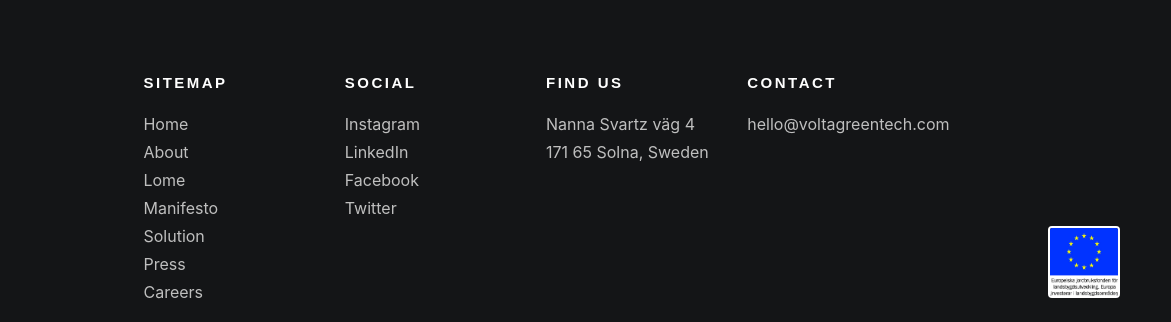
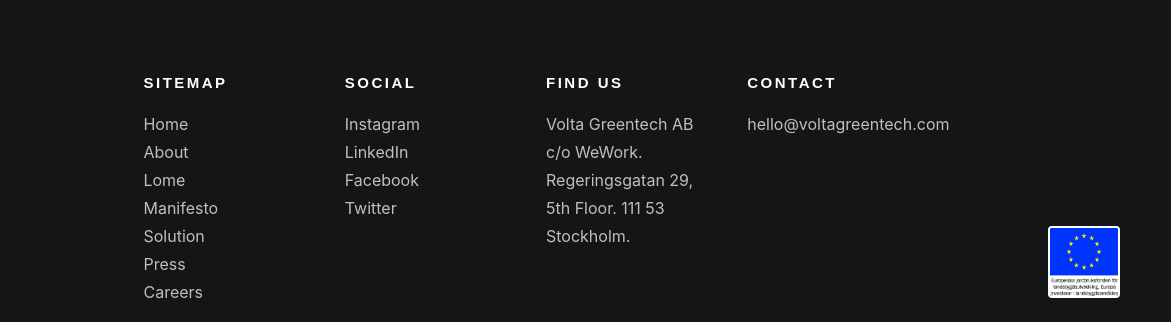
Before and after one commit to johan-akerman/VoltaGreentech, a Gatsby site: page / in a window 1280 px wide. Shown: the part 5002-5324 px from the top of the page, 109-1280 px from the left. Built offline with nearby package versions, Linux system fonts and the light colour scheme; Gatsby itself is replaced by a stand-in of ours; a web font is replaced by a local one.

Commit message:
changed address

```diff
--- a/src/components/footer/Footer.js
+++ b/src/components/footer/Footer.js
@@ -108,11 +108,12 @@ export default function Footer(props) {
 
           <a
             className={styles.link}
-            href="https://goo.gl/maps/orSRvzAfGB2fwB8d7"
+            href="https://www.google.com/maps/place/WeWork/@59.3320108,18.0679293,15z/data=!4m2!3m1!1s0x0:0xc791fe5e927a2cda?sa=X&ved=1t:2428&ictx=111"
             target="_blank"
             rel="noopener noreferrer"
           >
-            Nanna Svartz väg 4 <br /> 171 65 Solna, Sweden
+            Volta Greentech AB c/o WeWork. Regeringsgatan 29, 5th Floor. 111 53
+            Stockholm.
           </a>
         </div>
 
```
